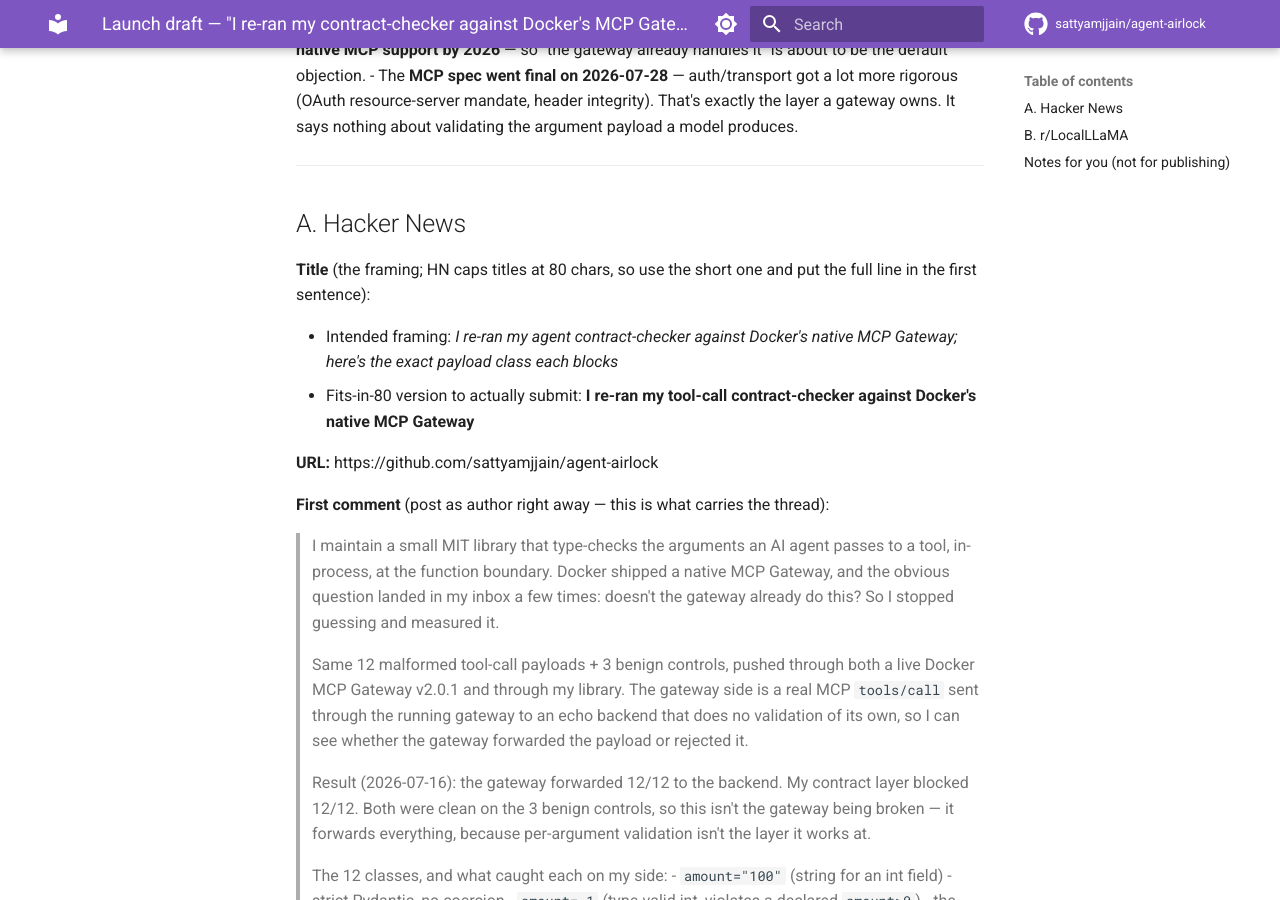
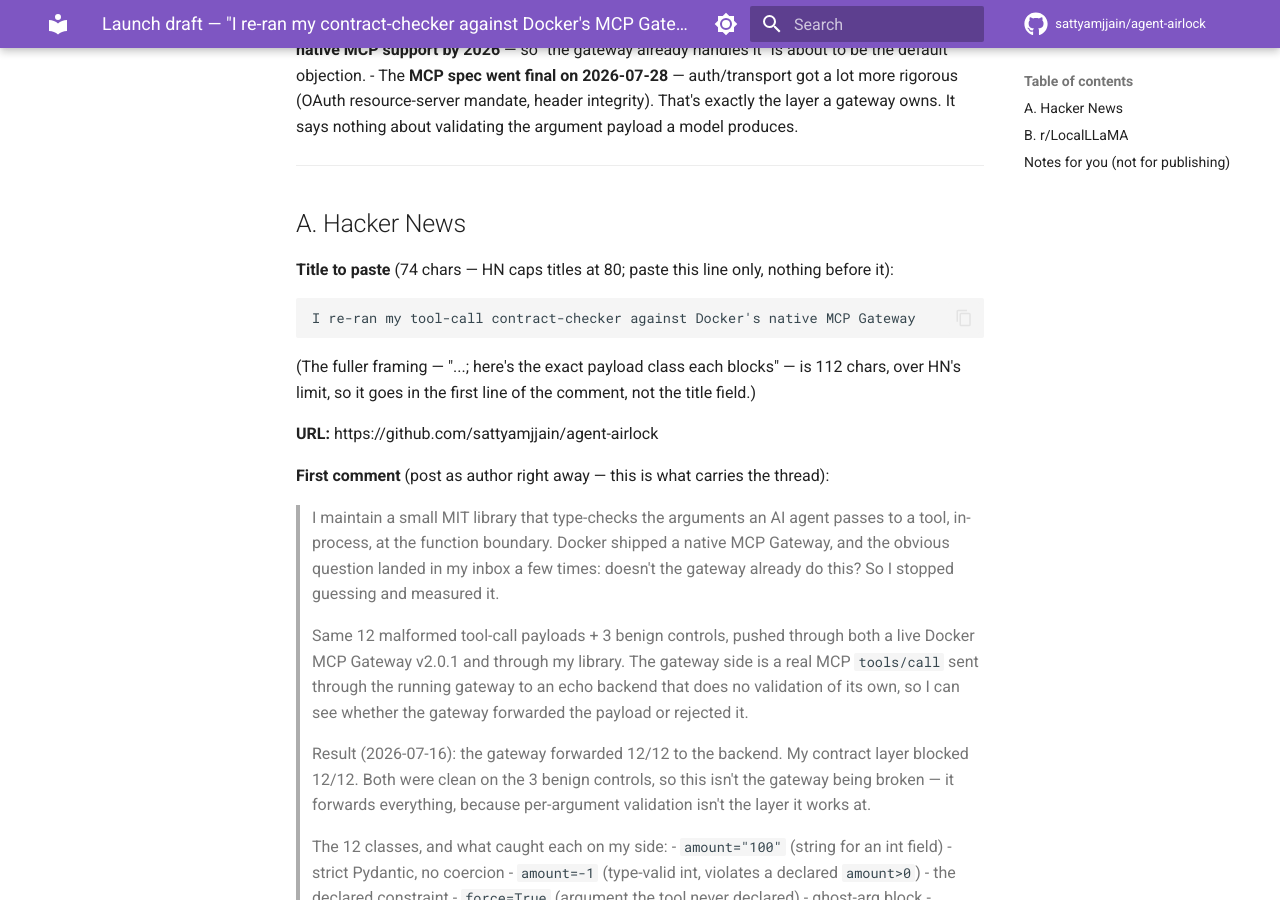
Before and after one commit to sattyamjjain/agent-airlock, an MkDocs documentation site: the page built from docs/launch/2026-07-mcp-gateway-post.md, in a window 1280 px wide and 900 px high, scrolled down 376 px. Built offline with MkDocs 1.6.1 and Material for MkDocs 9.7.7, drawn with Linux system fonts in a browser that asks for light colours; comment, search, counter and statistics services are not loaded.

Commit message:
docs(launch): make the HN title paste-ready and note why the long framing moves to the comment
Co-Authored-By: Claude Opus 5 (1M context) <noreply@anthropic.com>

````diff
--- a/docs/launch/2026-07-mcp-gateway-post.md
+++ b/docs/launch/2026-07-mcp-gateway-post.md
@@ -16,11 +16,14 @@ Market context to weave in (both posts):
 
 ## A. Hacker News
 
-**Title** (the framing; HN caps titles at 80 chars, so use the short one and put the full
-line in the first sentence):
+**Title to paste** (74 chars — HN caps titles at 80; paste this line only, nothing before it):
 
-- Intended framing: *I re-ran my agent contract-checker against Docker's native MCP Gateway; here's the exact payload class each blocks*
-- Fits-in-80 version to actually submit: **I re-ran my tool-call contract-checker against Docker's native MCP Gateway**
+```
+I re-ran my tool-call contract-checker against Docker's native MCP Gateway
+```
+
+(The fuller framing — "...; here's the exact payload class each blocks" — is 112 chars,
+over HN's limit, so it goes in the first line of the comment, not the title field.)
 
 **URL:** https://github.com/sattyamjjain/agent-airlock
 
````
